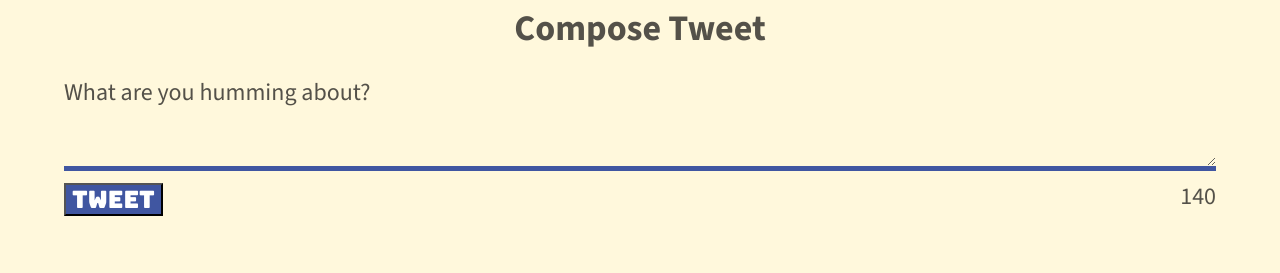
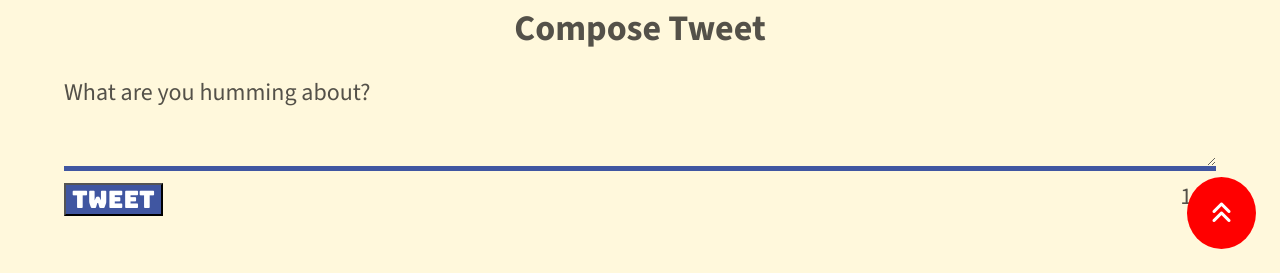
Before and after one commit to alecfaustino/tweeter, a plain HTML site: page public/index.html in a window 1280 px wide. Shown: the part 527-800 px from the top of the page. Drawn offline with nearby package versions, Linux system fonts and the light colour scheme; no server answers.

Commit message:
add the scroll-to-top button (no functionality or logic yet)

```diff
--- a/public/index.html
+++ b/public/index.html
@@ -103,6 +103,10 @@
       <!-- content being dynamically added by public/scripts/client.js -->
     </section>
 
+    <div>
+      <i class="fa-solid fa-angles-up"></i>
+    </div>
+
   </main>
 </body>
 
--- a/public/styles/nav.css
+++ b/public/styles/nav.css
@@ -38,3 +38,14 @@ nav i {
   align-self: center;
   color: red;
 }
+
+/* scroll to top button */
+.fa-angles-up {
+  background-color: red;
+  color: white;
+  padding: 24px;
+  border-radius: 50%;
+  position: fixed;
+  bottom: 24px;
+  right: 24px;
+}
```
